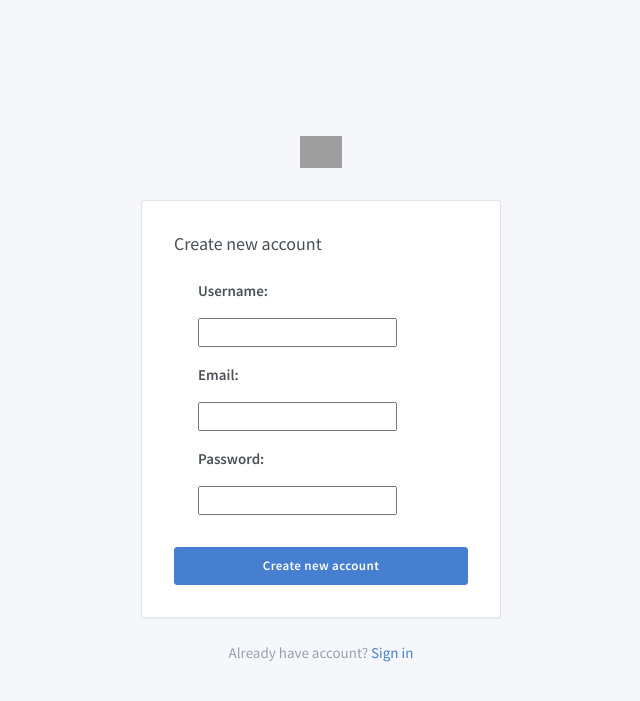
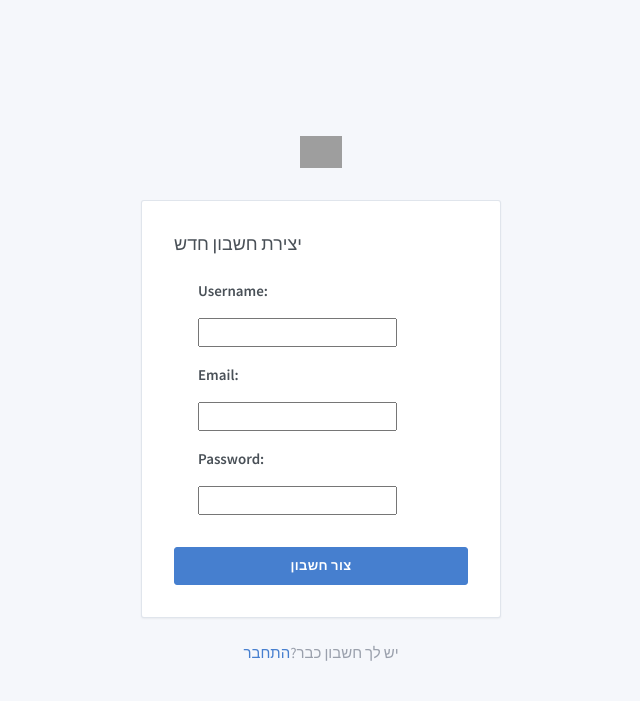
Before and after one commit to alshafaeeahmed/VolunteersForTheElderly, a Django app: template core/templates/core/registration_form.html in a window 1280 px wide. Shown: the top 701 px of the page, without its empty margins (319-959 px from the left). Run offline with Django 3.2, Linux system fonts and the light colour scheme; the template is opened without the code that fills it: values that come from a table or form of the project are taken from there, others are empty; some libraries are stand-ins or nearby versions; grey boxes are pictures that could not be loaded.

Commit message:
editing in registration_form.html

```diff
--- a/core/templates/core/registration_form.html
+++ b/core/templates/core/registration_form.html
@@ -54,17 +54,17 @@
                     </div>
                     <form action="" class="card" method="post">
                         <div class="card-body p-6">
-                            <div class="card-title">Create new account</div>
+                            <div class="card-title">יצירת חשבון חדש</div>
 
                             {%csrf_token%}
                             {%include 'core/form-template.html'%}
                             <div class="form-footer">
-                                <button class="btn btn-primary btn-block" type="submit">Create new account</button>
+                                <button class="btn btn-primary btn-block" type="submit">צור חשבון</button>
                             </div>
                         </div>
                     </form>
                     <div class="text-center text-muted">
-                        Already have account? <a href="{%url 'login'%}">Sign in</a>
+                        יש לך חשבון כבר?<a href="{%url 'login'%}">התחבר</a>
                     </div>
                 </div>
             </div>
```
Also changed, not shown: db.sqlite3.
